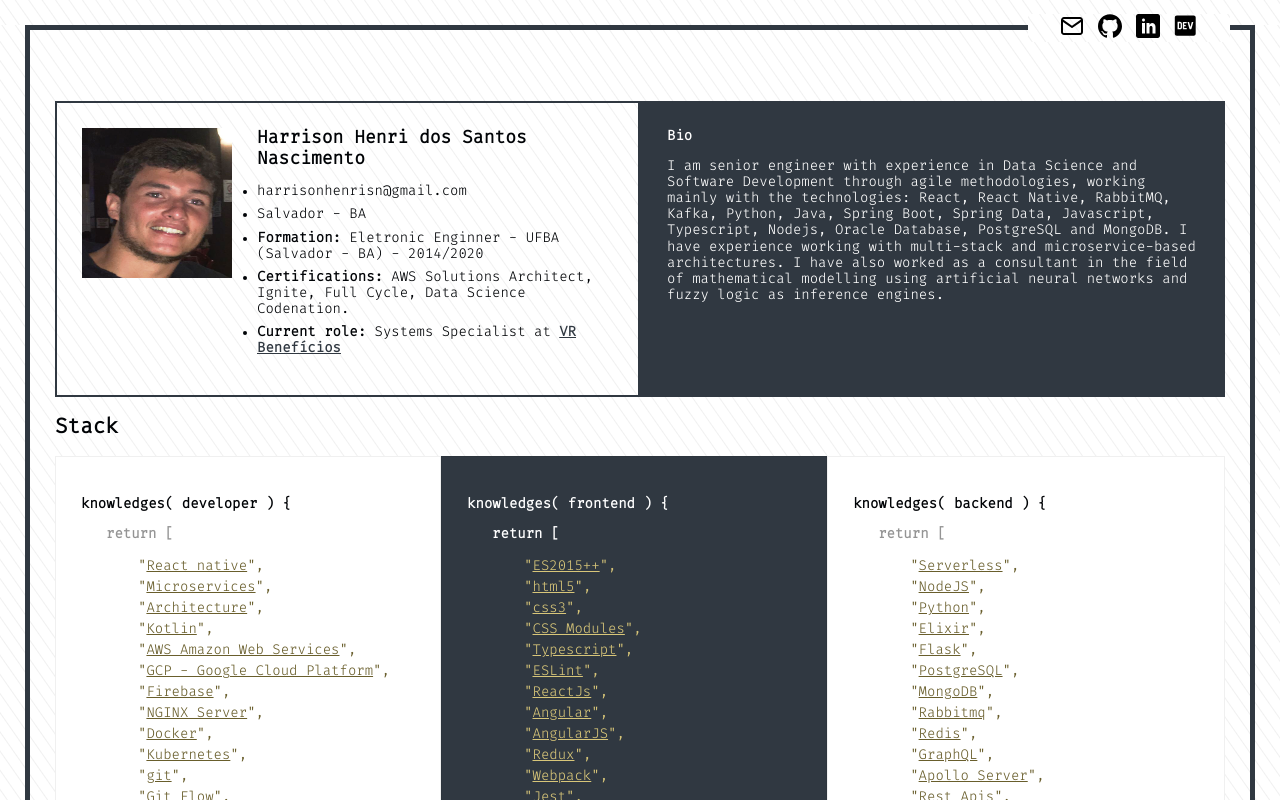
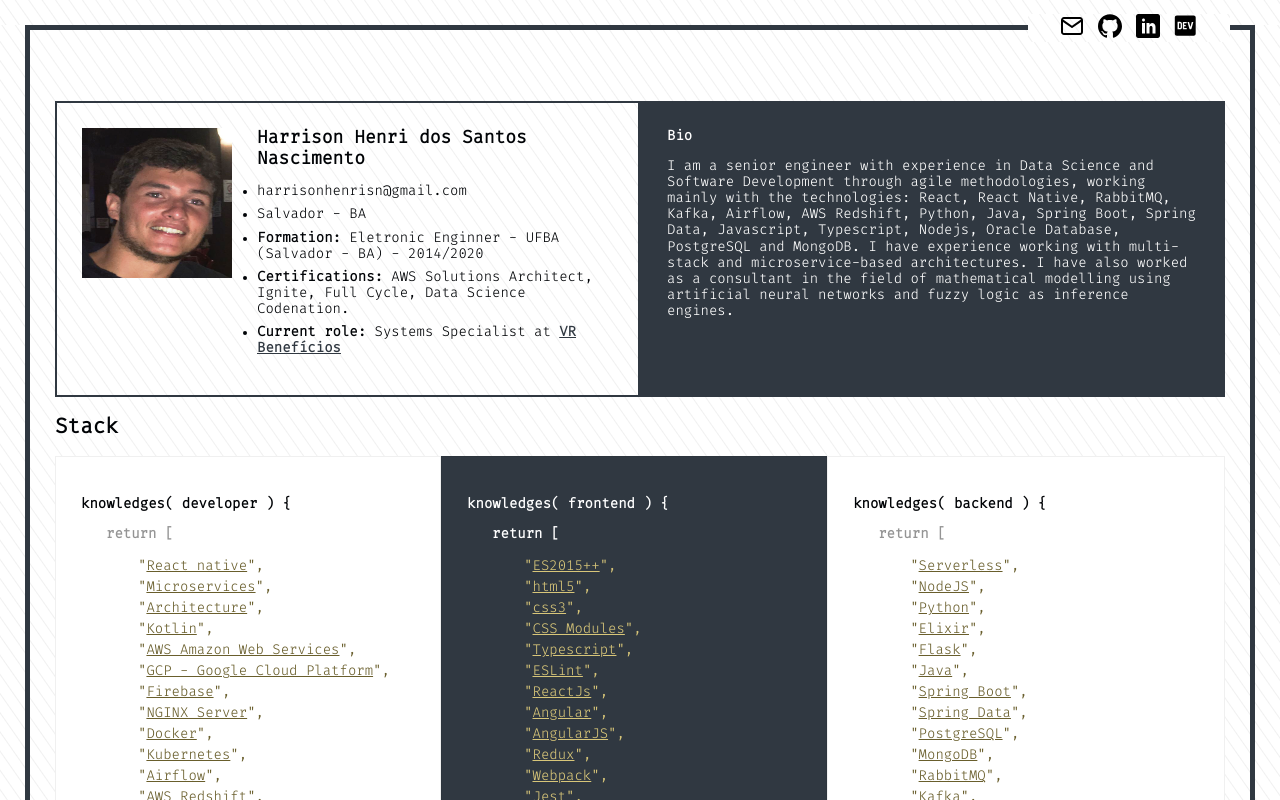
Before and after one commit to harrisonhenri/harrisonhenri.github.io, a React (Create React App) app: page / in a window 1280 px wide. Shown: the top 800 px of the page. Built offline with nearby package versions, Linux system fonts and the light colour scheme.

Commit message:
fix: minor fix

```diff
--- a/src/components/Header/intl.enUS.js
+++ b/src/components/Header/intl.enUS.js
@@ -13,7 +13,7 @@
   bio: {
     title: 'Bio',
     paragraph:
-      'I am senior engineer with experience in Data Science and Software Development through agile methodologies, working mainly with the technologies: React, React Native, RabbitMQ, Kafka, Python, Java, Spring Boot, Spring Data, Javascript, Typescript, Nodejs, Oracle Database, PostgreSQL and MongoDB. I have experience working with multi-stack and microservice-based architectures. I have also worked as a consultant in the field of mathematical modelling using artificial neural networks and fuzzy logic as inference engines.',
+      'I am a senior engineer with experience in Data Science and Software Development through agile methodologies, working mainly with the technologies: React, React Native, RabbitMQ, Kafka, Airflow, AWS Redshift, Python, Java, Spring Boot, Spring Data, Javascript, Typescript, Nodejs, Oracle Database, PostgreSQL and MongoDB. I have experience working with multi-stack and microservice-based architectures. I have also worked as a consultant in the field of mathematical modelling using artificial neural networks and fuzzy logic as inference engines.',
   },
 };
 
--- a/src/components/Header/intl.ptBR.js
+++ b/src/components/Header/intl.ptBR.js
@@ -13,7 +13,7 @@
   bio: {
     title: 'Bio',
     paragraph:
-      'Sou engenheiro sênior com experiência na área de Ciência de Dados e Desenvolvimento de Software através de metodologias ágeis, trabalhando principalmente com as tecnologias: React, React Native, RabbitMQ, Kafka, Python, Java, Spring Boot, Spring Data, Javascript, Typescript, Nodejs, Oracle Database, PostgreSQL e MongoDB. Tenho experiência em trabalhar com arquiteturas multi-stack e baseadas em microsserviços. Também trabalhei como consultor na área de modelagem matemática usando redes neurais artificiais e lógica fuzzy como motores  de inferência.',
+      'Sou um engenheiro sênior com experiência na área de Ciência de Dados e Desenvolvimento de Software através de metodologias ágeis, trabalhando principalmente com as tecnologias: React, React Native, RabbitMQ, Kafka, Airflow, AWS Redshift, Python, Java, Spring Boot, Spring Data, Javascript, Typescript, Nodejs, Oracle Database, PostgreSQL e MongoDB. Tenho experiência em trabalhar com arquiteturas multi-stack e baseadas em microsserviços. Também trabalhei como consultor na área de modelagem matemática usando redes neurais artificiais e lógica fuzzy como motores  de inferência.',
   },
 };
 
--- a/src/components/Stack/intl.enUS.js
+++ b/src/components/Stack/intl.enUS.js
@@ -17,6 +17,8 @@
     [STACK[OTHER_SKILLS].AWS]: 'AWS Amazon Web Services',
     [STACK[OTHER_SKILLS].GCP]: 'GCP - Google Cloud Platform',
     [STACK[OTHER_SKILLS].FIREBASE]: 'Firebase',
+    [STACK[OTHER_SKILLS].REDSHIFT]: 'AWS Redshift',
+    [STACK[OTHER_SKILLS].AIRFLOW]: 'Airflow',
     [STACK[OTHER_SKILLS].DOCKER]: 'Docker',
     [STACK[OTHER_SKILLS].KUBERNETES]: 'Kubernetes',
     [STACK[OTHER_SKILLS].NGINX]: 'NGINX Server',
@@ -34,9 +36,13 @@
     [STACK[BACKEND].PYTHON]: 'Python',
     [STACK[BACKEND].ELIXIR]: 'Elixir',
     [STACK[BACKEND].FLASK]: 'Flask',
+    [STACK[BACKEND].JAVA]: 'Java',
+    [STACK[BACKEND].SPRING_BOOT]: 'Spring Boot',
+    [STACK[BACKEND].SPRING_DATA]: 'Spring Data',
     [STACK[BACKEND].POSTGRES]: 'PostgreSQL',
     [STACK[BACKEND].MONGO_DB]: 'MongoDB',
-    [STACK[BACKEND].RABBIT_MQ]: 'Rabbitmq',
+    [STACK[BACKEND].RABBIT_MQ]: 'RabbitMQ',
+    [STACK[BACKEND].KAFKA]: 'Kafka',
     [STACK[BACKEND].REDIS]: 'Redis',
     [STACK[BACKEND].GRAPHQL]: 'GraphQL',
     [STACK[BACKEND].REST_API]: 'Rest Apis',
--- a/src/components/Stack/intl.ptBR.js
+++ b/src/components/Stack/intl.ptBR.js
@@ -17,6 +17,8 @@
     [STACK[OTHER_SKILLS].AWS]: 'AWS Amazon Web Services',
     [STACK[OTHER_SKILLS].GCP]: 'GCP - Google Cloud Platform',
     [STACK[OTHER_SKILLS].FIREBASE]: 'Firebase',
+    [STACK[OTHER_SKILLS].REDSHIFT]: 'AWS Redshift',
+    [STACK[OTHER_SKILLS].AIRFLOW]: 'Airflow',
     [STACK[OTHER_SKILLS].DOCKER]: 'Docker',
     [STACK[OTHER_SKILLS].KUBERNETES]: 'Kubernetes',
     [STACK[OTHER_SKILLS].NGINX]: 'NGINX Server',
@@ -34,9 +36,13 @@
     [STACK[BACKEND].PYTHON]: 'Python',
     [STACK[BACKEND].ELIXIR]: 'Elixir',
     [STACK[BACKEND].FLASK]: 'Flask',
+    [STACK[BACKEND].JAVA]: 'Java',
+    [STACK[BACKEND].SPRING_BOOT]: 'Spring Boot',
+    [STACK[BACKEND].SPRING_DATA]: 'Spring Data',
     [STACK[BACKEND].POSTGRES]: 'PostgreSQL',
     [STACK[BACKEND].MONGO_DB]: 'MongoDB',
-    [STACK[BACKEND].RABBIT_MQ]: 'Rabbitmq',
+    [STACK[BACKEND].RABBIT_MQ]: 'RabbitMQ',
+    [STACK[BACKEND].KAFKA]: 'Kafka',
     [STACK[BACKEND].REDIS]: 'Redis',
     [STACK[BACKEND].GRAPHQL]: 'GraphQL',
     [STACK[BACKEND].REST_API]: 'Rest Apis',
--- a/src/constants/stack.js
+++ b/src/constants/stack.js
@@ -12,6 +12,8 @@
     NGINX: 'NGINX',
     DOCKER: 'DOCKER',
     KUBERNETES: 'KUBERNETES',
+    AIRFLOW: 'AIRFLOW',
+    REDSHIFT: 'REDSHIFT',
     GIT: 'GIT',
     GIT_FLOW: 'GIT_FLOW',
     CI_CD: 'CI_CD',
@@ -25,9 +27,13 @@
     PYTHON: 'PYTHON',
     ELIXIR: 'ELIXIR',
     FLASK: 'FLASK',
+    JAVA: 'JAVA',
+    SPRING_BOOT: 'SPRING_BOOT',
+    SPRING_DATA: 'SPRING_DATA',
     POSTGRES: 'POSTGRES',
     MONGO_DB: 'MONGO_DB',
     RABBIT_MQ: 'RABBIT_MQ',
+    KAFKA: 'KAFKA',
     REDIS: 'REDIS',
     GRAPHQL: 'GRAPHQL',
     APOLLO_SERVER: 'APOLLO_SERVER',
```
